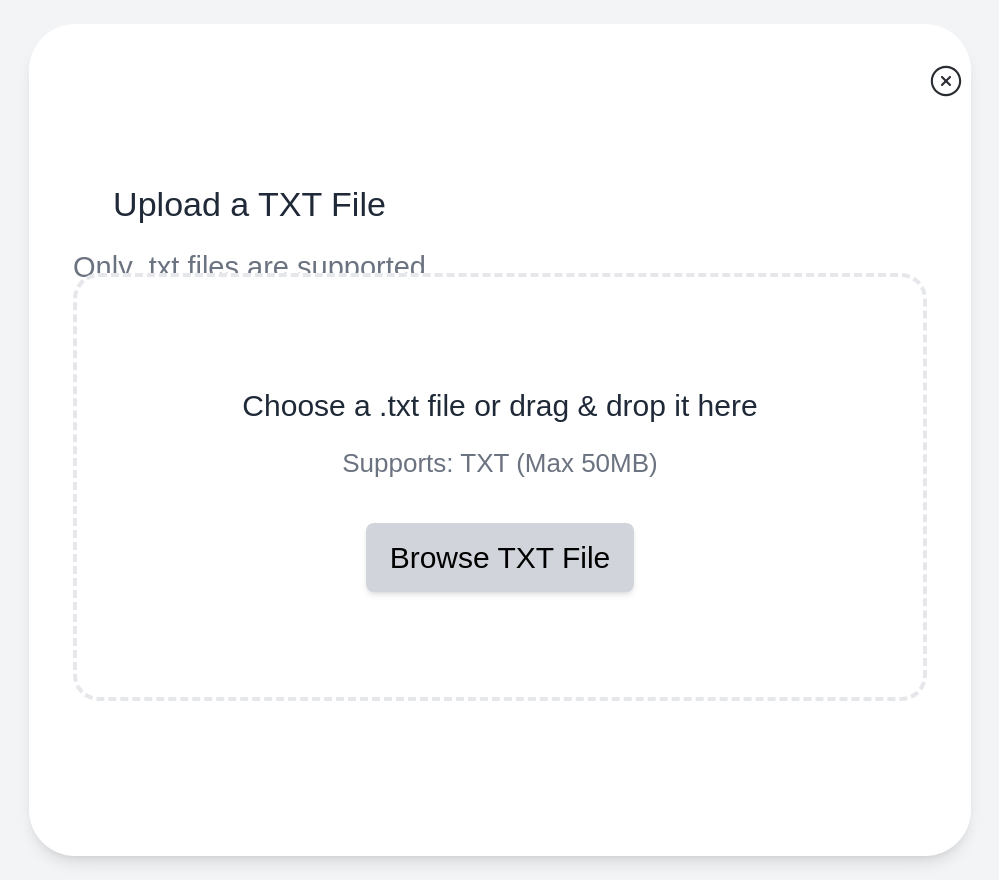
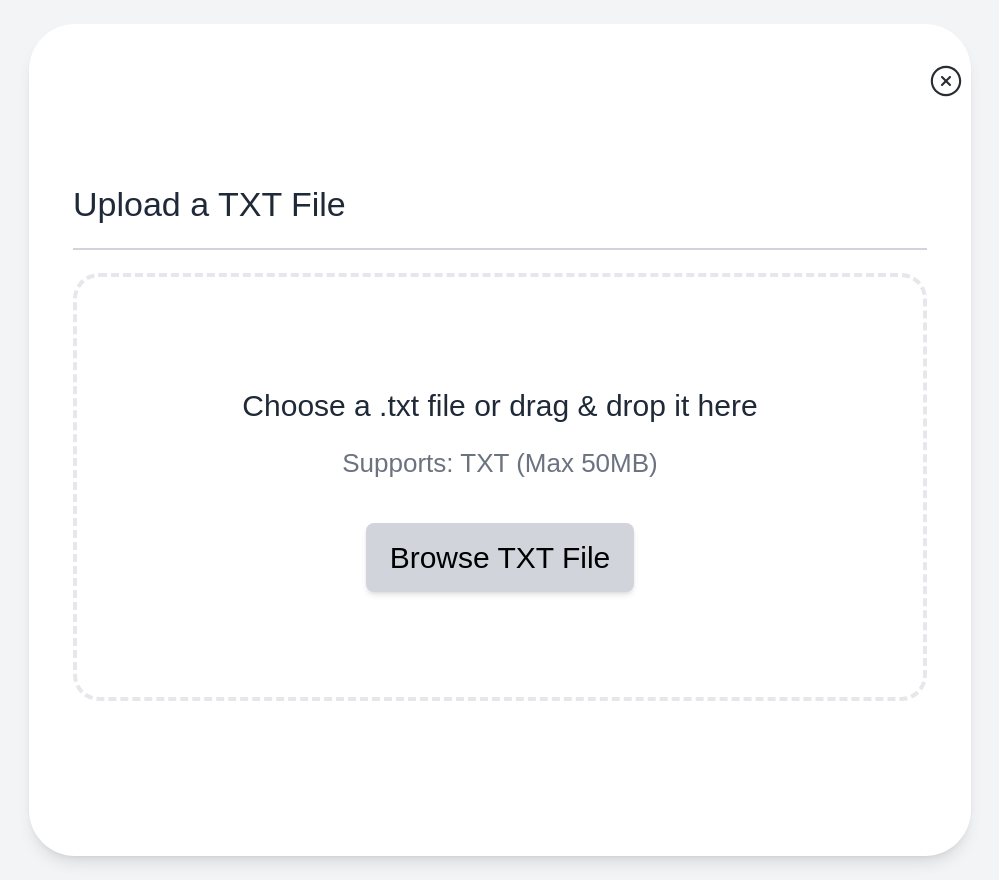
Before and after one commit to ym256-stanford/tree-hacks-2025, a React (Vite) app in the folder app-react/: page /upload in a window 1280 px wide. Shown: the whole page, without its empty margins (140-1139 px from the left). Built offline with nearby package versions, Linux system fonts and the light colour scheme.

Commit message:
new examples and demo prep

```diff
--- a/app-react/src/pages/TextPage.jsx
+++ b/app-react/src/pages/TextPage.jsx
@@ -43,9 +43,7 @@ const TextPage = () => {
           width: "100%", // Ensures full width for alignment
         }}
       >
-        <ClickableWordsPreloaded
-          text={textContent}
-        />
+        { textContent ? <ClickableWordsPreloaded text={textContent} /> : <p>Loading...</p> }
 
       </div>
     </div>
--- a/app-react/src/pages/UploadPage.jsx
+++ b/app-react/src/pages/UploadPage.jsx
@@ -67,7 +67,7 @@ const UploadPage = () => {
           <div className="w-[942px] h-[94px] flex flex-col justify-start items-start px-[44px] gap-[10px]">
             <div className="flex flex-col justify-center items-center gap-4">
               <h2 className="text-gray-800 text-[34px] font-medium">Upload a TXT File</h2>
-              <p className="text-gray-500 text-[29px]">Only .txt files are supported</p>
+            {/*  <p className="text-gray-500 text-[29px]">Only .txt files are supported</p> */}
             </div>
             <hr className="w-full border-t-2 border-gray-300 mt-2" />
           </div>
```
Also changed, not shown: app-react/src/assets/Computer Networking.txt (added), app-react/src/assets/Jainism.txt (added), app-react/src/assets/Language Semantic Indexing.txt (added), app-react/src/assets/The Civil War.txt (added).
